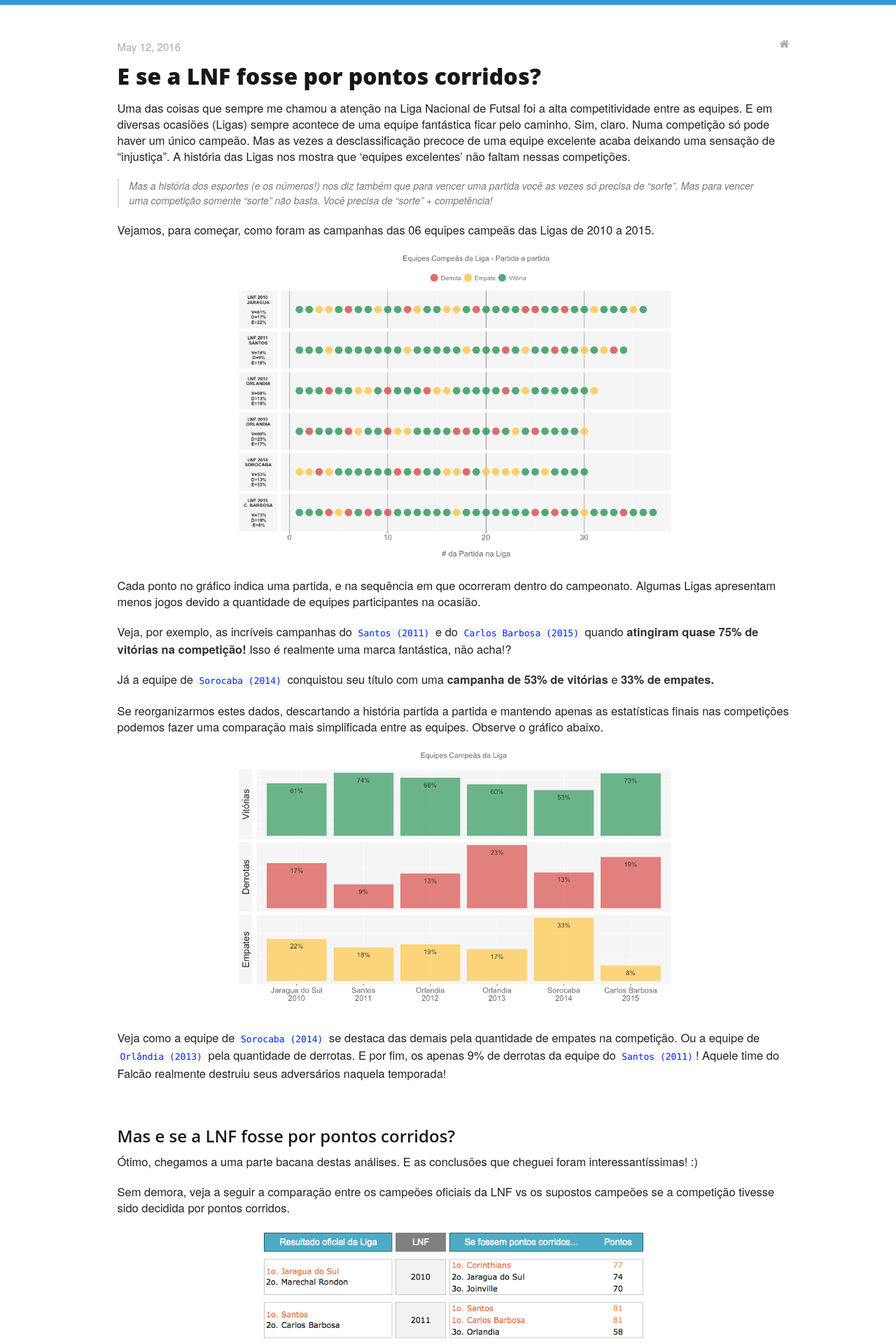
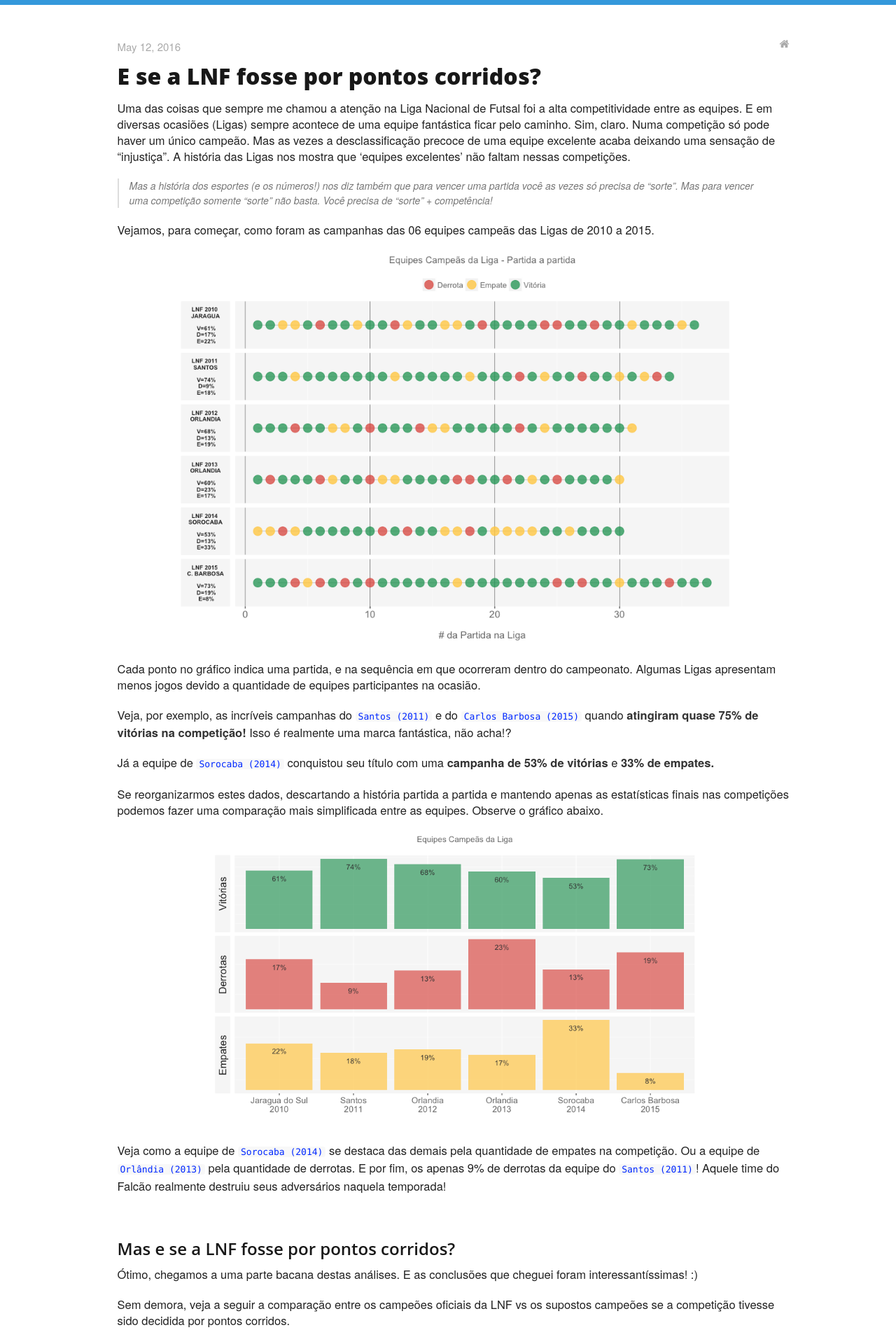
Before and after one commit to ablazko/futstat, a Jekyll site: the page built from _posts/2016-05-12-se-fosse-por-pontos-corridos.md, in a window 1280 px wide. Shown: the top 1920 px of the page at 70% size. Built offline with Jekyll 4.4.1, drawn with Linux system fonts in a browser that asks for light colours; nearby versions of some CDN libraries; a script that is not in the unit is left out; comment, search, counter and statistics services are not loaded.

Commit message:
new posting

```diff
--- a/_posts/2016-05-12-se-fosse-por-pontos-corridos.md
+++ b/_posts/2016-05-12-se-fosse-por-pontos-corridos.md
@@ -14,7 +14,7 @@
 Vejamos, para começar, como foram as campanhas das 06 equipes campeãs das Ligas de 2010 a 2015.
 
 <div align="center">
-<img src="/futsalmaniablog/posts-img/2016-05-12-plot1.png" width="630">
+<img src="/futsalmaniablog/posts-img/2016-05-12-plot1.png" width="800">
 </div>
 
 <br>
@@ -27,7 +27,7 @@
 Se reorganizarmos estes dados, descartando a história partida a partida e mantendo apenas as estatísticas finais nas competições podemos fazer uma comparação mais simplificada entre as equipes. Observe o gráfico abaixo.
 
 <div align="center">
-<img src="/futsalmaniablog/posts-img/2016-05-12-plot2.png" width="630">
+<img src="/futsalmaniablog/posts-img/2016-05-12-plot2.png" width="700">
 </div>
 
 <br>
@@ -56,7 +56,7 @@
 Observe, no gráfico a seguir, como foram as **campanhas reais** de cada equipe nas Ligas. São apresentados os resultados apenas dos três primeiros colocados, supondo uma classificação por pontos corridos.
 
 <div align="center">
-<img src="/futsalmaniablog/posts-img/2016-05-12-plot3.png" width="630">
+<img src="/futsalmaniablog/posts-img/2016-05-12-plot3.png" width="800">
 </div>
 
 <br>
@@ -67,7 +67,7 @@
 Em especial, um outro resultado também me chamou a atenção. Se você observar as estatísticas da Liga 2011 irá notar que as equipes de `Santos` e `Carlos Barbosa` apresentam exatamente os mesmos resultados. Então o convido a conhecer as suas respectivas campanhas na ocasião. Veja o gráfico a seguir:
 
 <div align="center">
-<img src="/futsalmaniablog/posts-img/2016-05-12-plot4.png" width="630">
+<img src="/futsalmaniablog/posts-img/2016-05-12-plot4.png" width="800">
 </div>
 
 <br>
```
